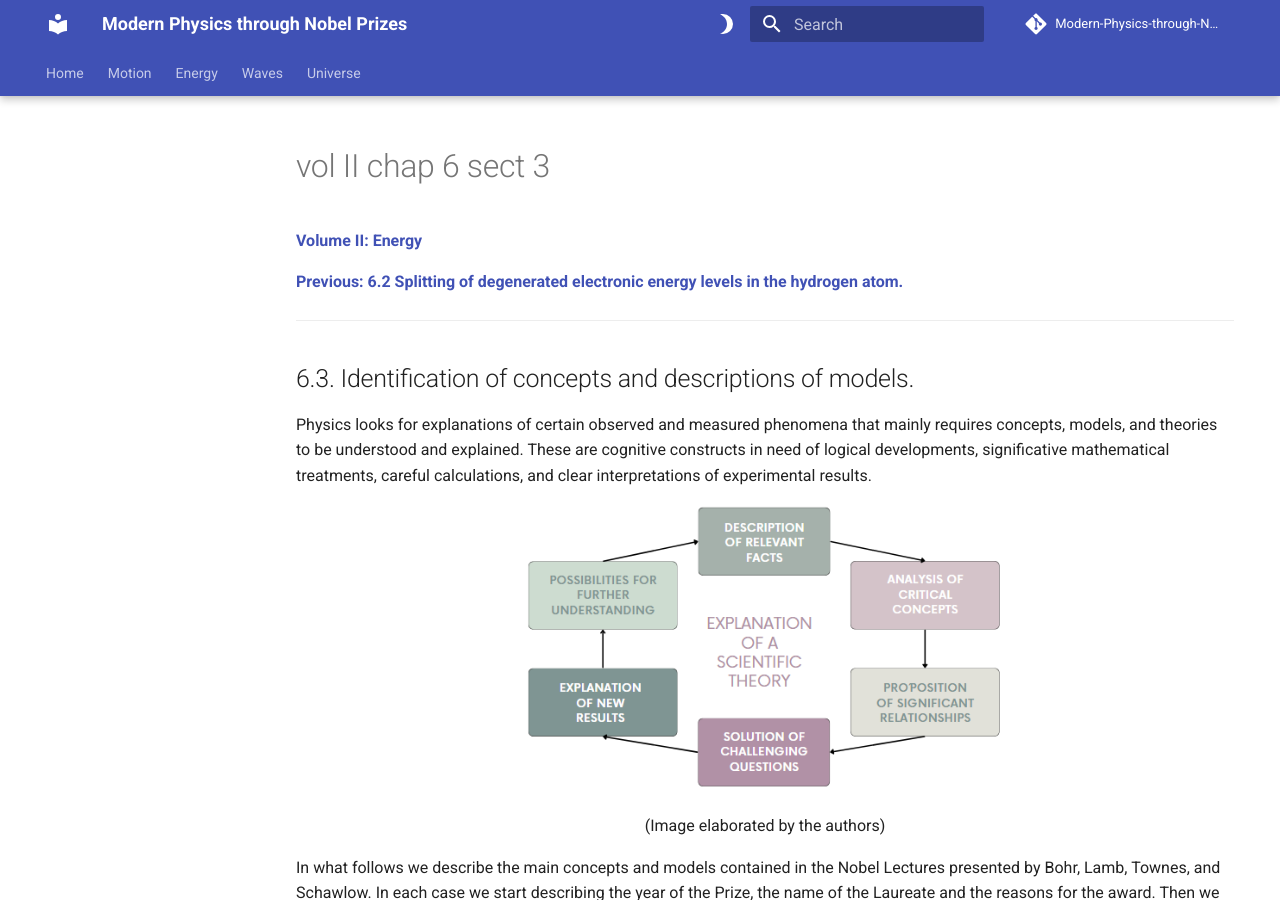
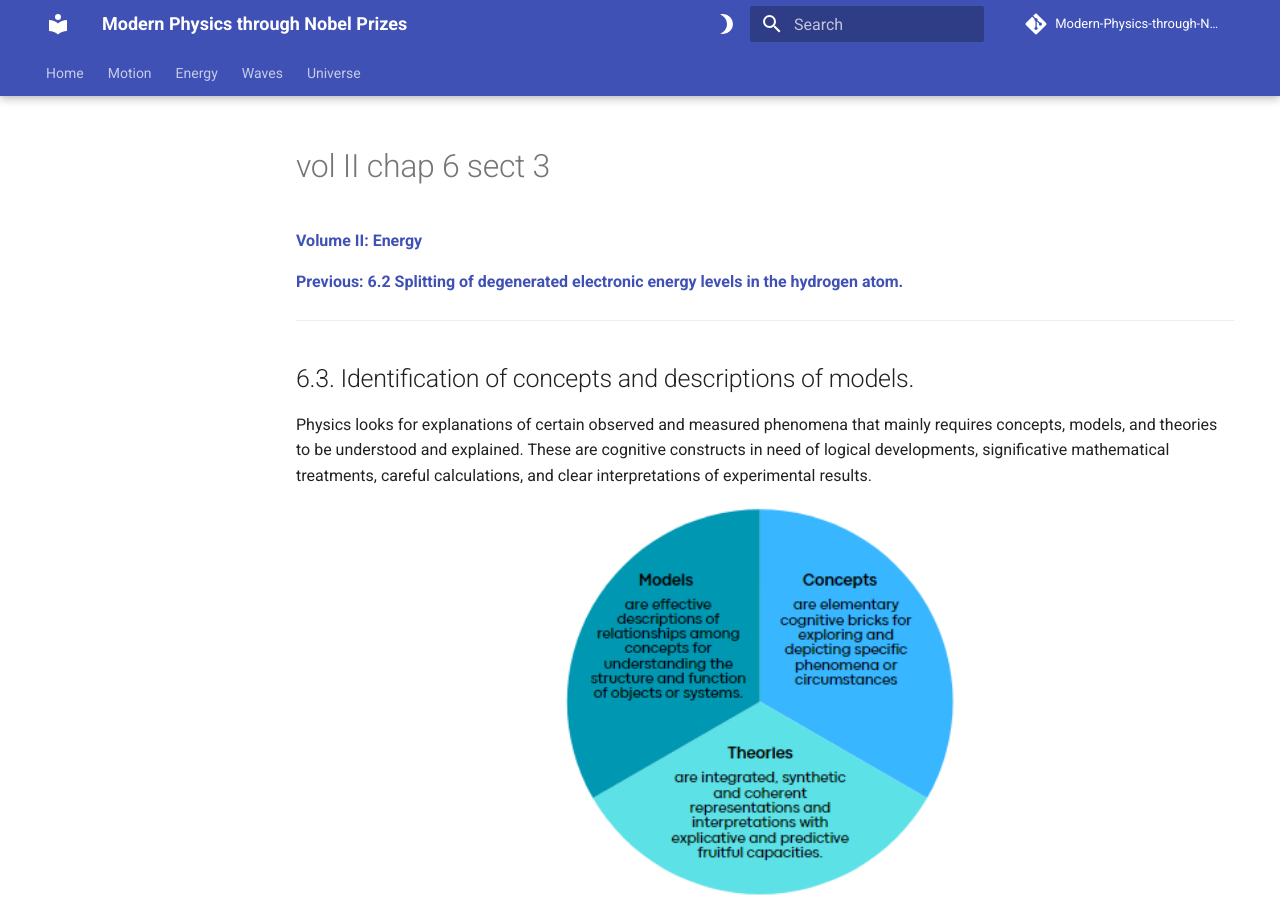
Before and after one commit to modphysnobel/modphysnobel.github.io, an MkDocs documentation site: the page built from docs/vol-II/vol-II-chap-6-sect-3.md, in a window 1280 px wide and 900 px high. Built offline with MkDocs 1.6.1 and Material for MkDocs 9.7.7, drawn with Linux system fonts in a browser that asks for light colours; some web fonts are replaced; comment, search, counter and statistics services are not loaded.

Commit message:
Update vol-II-chap-6-sect-3.md

```diff
--- a/docs/vol-II/vol-II-chap-6-sect-3.md
+++ b/docs/vol-II/vol-II-chap-6-sect-3.md
@@ -10,7 +10,7 @@
 Physics looks for explanations of certain observed and measured phenomena that mainly requires concepts, models, and theories to be understood and explained. These are cognitive constructs in need of logical developments, significative mathematical treatments, careful calculations, and clear interpretations of experimental results.
 
 <p align="center" width="100%">
-    <img width="480" src="https://github.com/modphysnobel/modphysnobel.github.io/blob/main/docs/vol-II/figs/chap-5-sect-3-fig2.PNG?raw=true.PNG">
+    <img width="480" src="https://github.com/modphysnobel/modphysnobel.github.io/blob/main/docs/vol-II/figs/chap-6-sect-3-fig1.PNG?raw=true">
 </p>
 
 <center>
```
